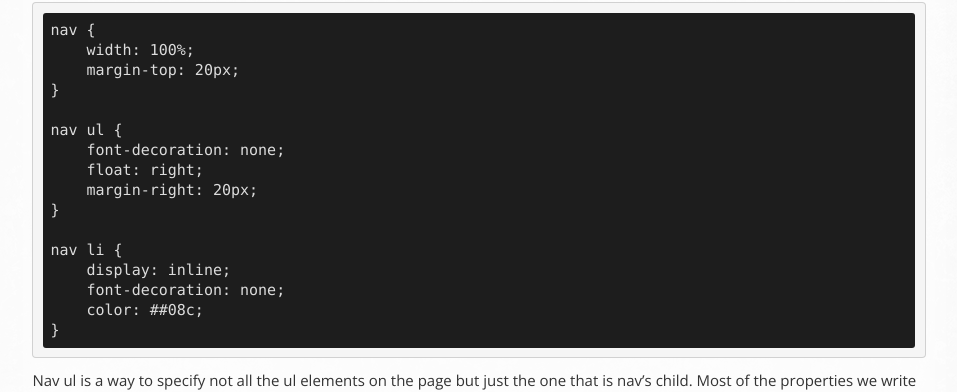
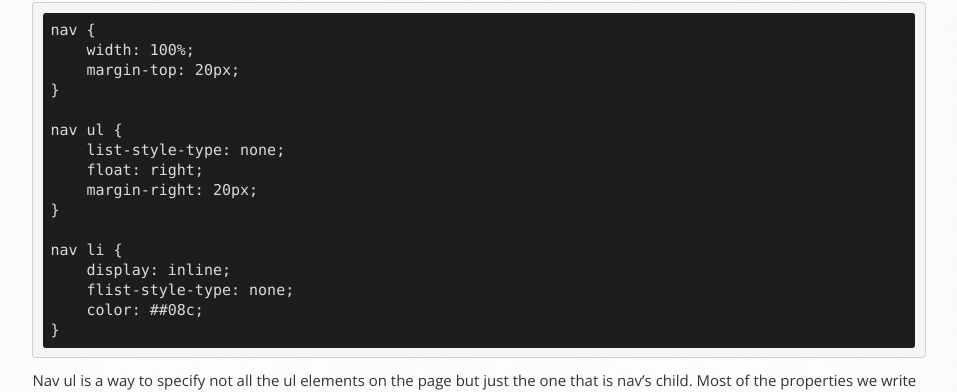
Before and after one commit to OpenTechSchool/html-css-beginners, a Jekyll site: the page built from core/portfolio.md, in a window 1280 px wide and 900 px high, scrolled down 1562 px. Shown: the part 239-631 px from the top of the window, without its empty margins (314-1271 px from the left). Built offline with Jekyll 4.4.1, drawn with Linux system fonts in a browser that asks for light colours; Markdown is read by kramdown in place of the engine named in the settings; part of the change alters nothing that is shown.

Commit message:
fix text decoration with list style

```diff
--- a/core/portfolio.md
+++ b/core/portfolio.md
@@ -91,14 +91,14 @@ In styles.css:
     }
 
     nav ul {
-        font-decoration: none;
+        list-style-type: none;
         float: right;
         margin-right: 20px;
     }
 
     nav li {
         display: inline;
-        font-decoration: none;
+        flist-style-type: none;
         color: ##08c;
     }
 
```
